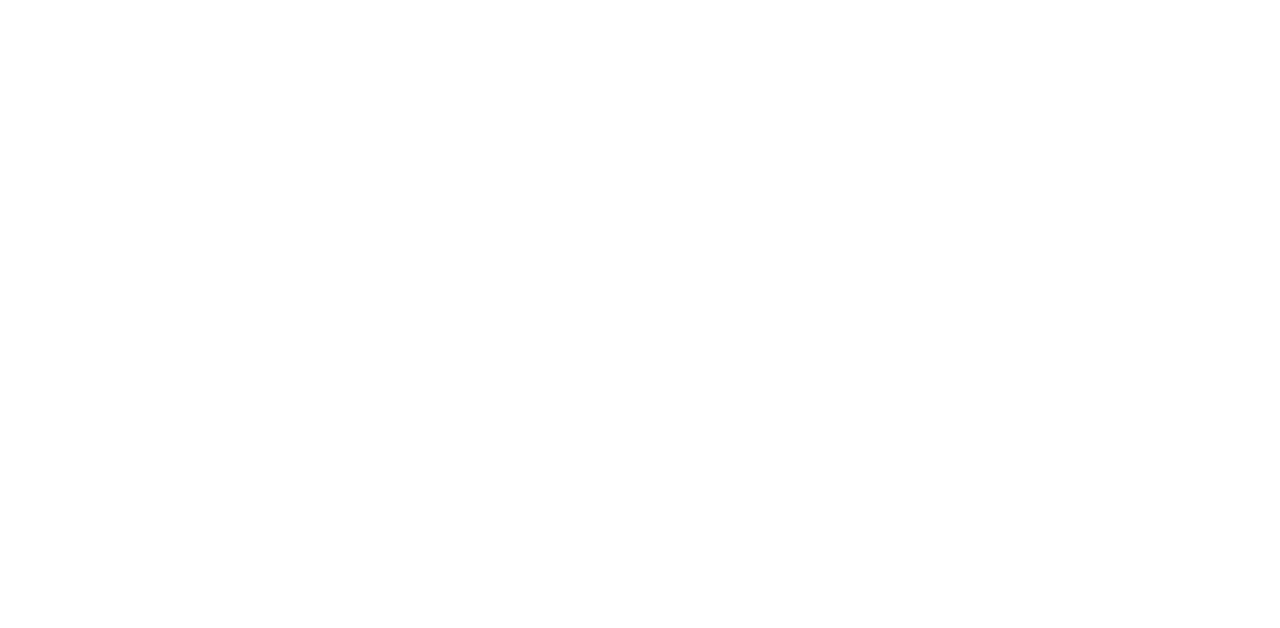
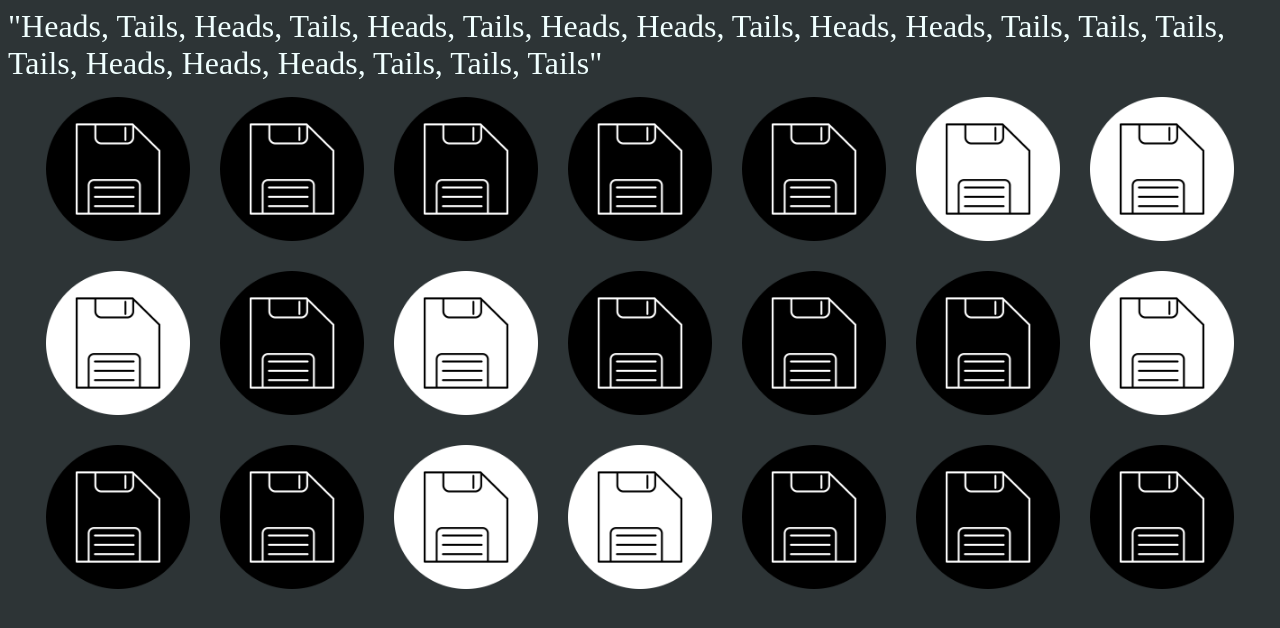
Before and after one commit to Kenzie-Academy-Brasil-Developers/entrega-objeto-moeda-sprint-6-rhamo1, a plain HTML site: page index.html in a window 1280 px wide. Drawn offline with Linux system fonts and the light colour scheme.

Commit message:
Correções.

```diff
--- a/assets/style.css
+++ b/assets/style.css
@@ -1,5 +1,16 @@
-
-div img{
-    width: 70px;
+div img {
+    width: 144px;
     padding: 15px;
 }
+
+div{
+    display: flex;
+    flex-wrap: wrap;
+    justify-content: center;
+}
+body{
+    justify-content: center;
+    font-size: 2rem;
+    color: azure;
+    background-color: #2d3436;
+}
--- a/coinObject/coinObject.js
+++ b/coinObject/coinObject.js
@@ -8,10 +8,10 @@ const coin = {
 
     toString: function () {
 
-        if(this.state === 1){
+        if (this.state === 1) {
             return 'Tails'
         }
-        if(this.state === 0){
+        if (this.state === 0) {
             return 'Heads'
         }
 
@@ -21,12 +21,12 @@ const coin = {
         const image = document.createElement("img")
 
         if (this.state === 1) {
-            image.src = './img/heads.png'
+            image.src = 'assets/heads.png'
             image.alt = 'Heads'
         }
 
         if (this.state === 0) {
-            image.src = './img/tails.png'
+            image.src = 'assets/tails.png'
             image.alt = 'tails'
         }
         return image
@@ -44,6 +44,7 @@ const display20Flips = () => {
 
     }
     document.body.innerText = JSON.stringify(results.join(', '))
+    console.log(results)
     return results
 }
 
@@ -58,5 +59,9 @@ const display20Images = () => {
         imageResult.appendChild(coin.toHTML())
     }
     document.body.appendChild(imageResult)
+    console.log(results)
     return results
 }
+
+display20Flips()
+display20Images()
```
